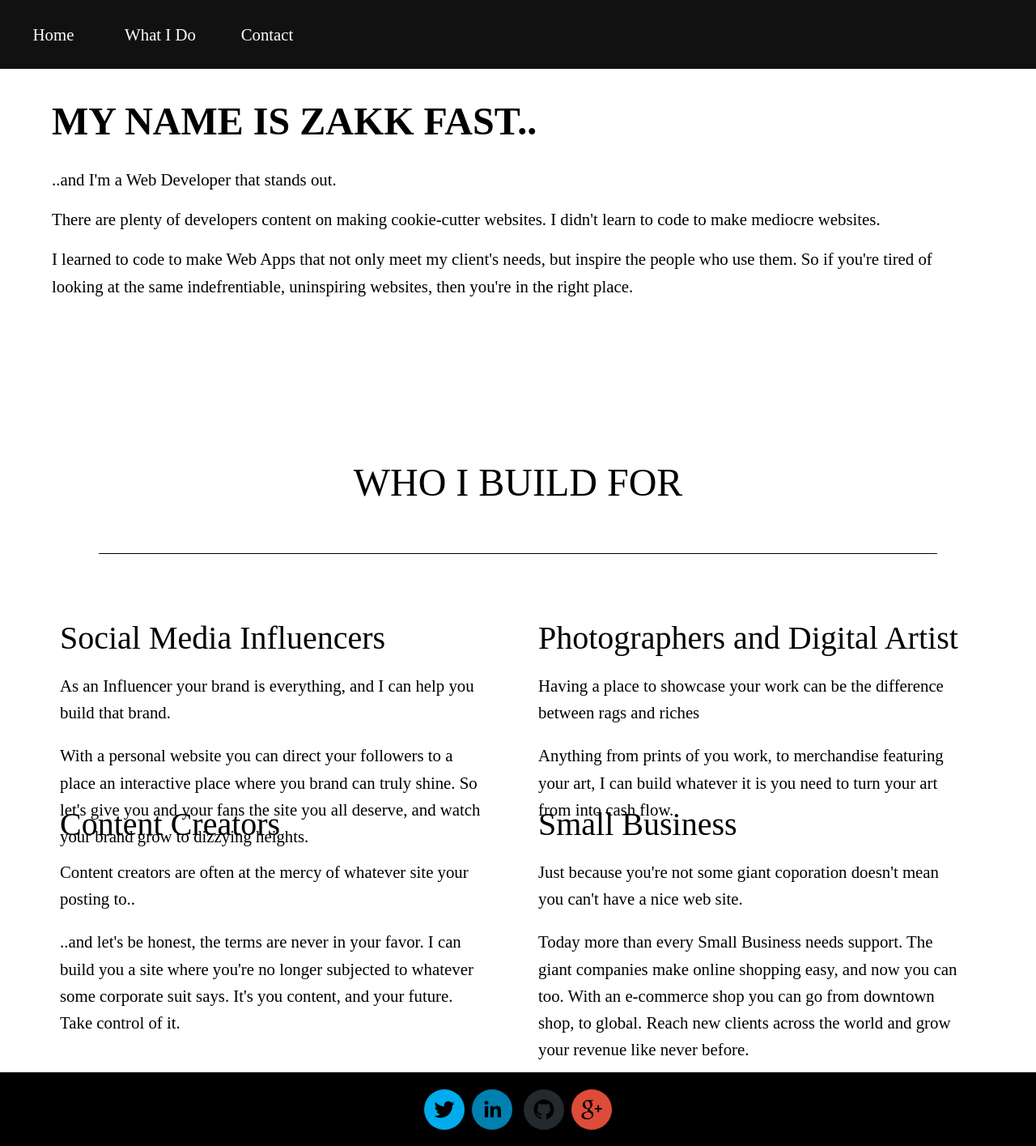
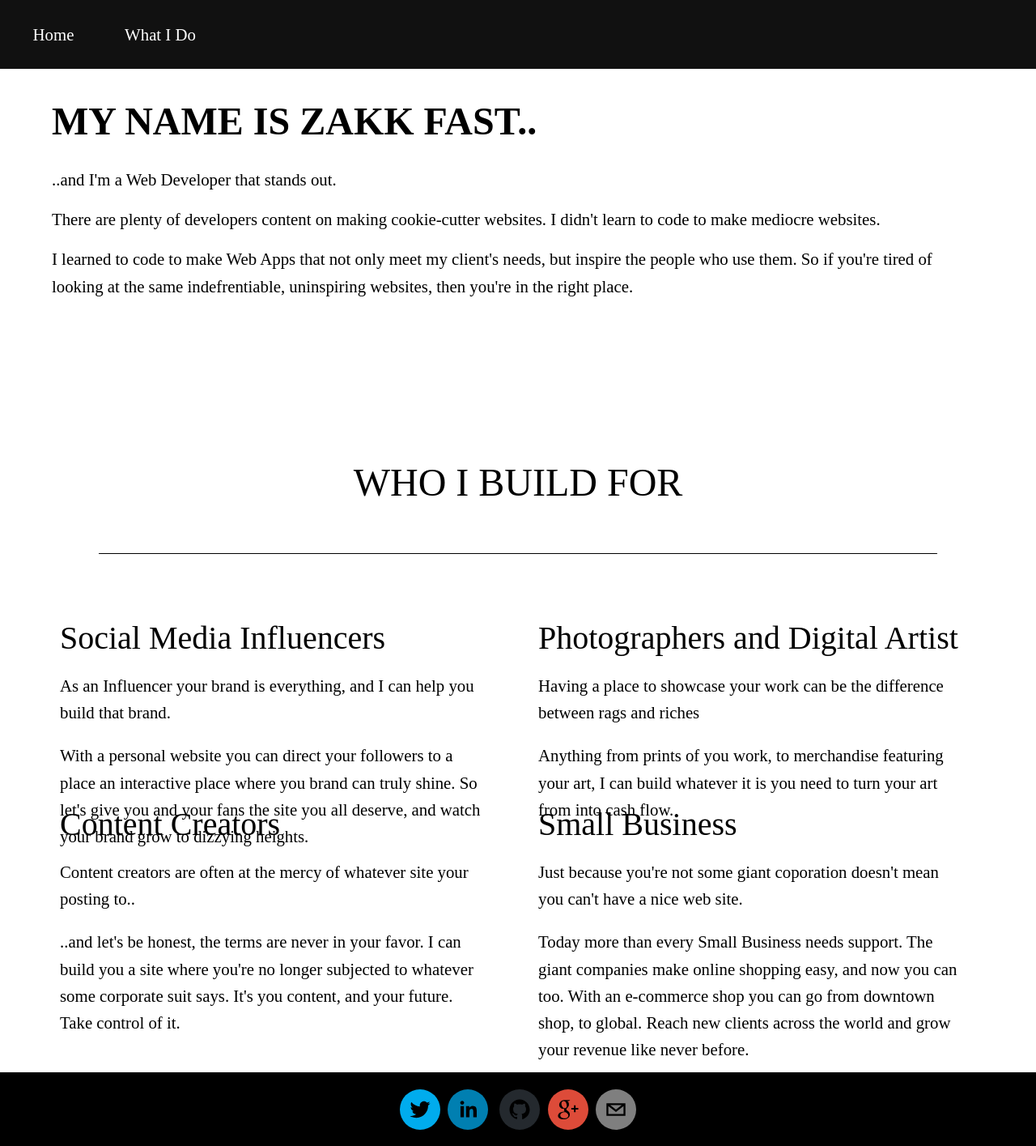
Before and after one commit to ZakkFast/react-portfoliov2, a React (Create React App) app: page / in a window 1280 px wide. Shown: the whole page at 81% size. Built offline with nearby package versions, Linux system fonts and the light colour scheme.

Commit message:
fixed compilation wanrings for deployment

```diff
--- a/src/App.js
+++ b/src/App.js
@@ -1,5 +1,5 @@
-import React, { Fragment } from 'react';
-import { BrowserRouter, Router, Route, Switch } from 'react-router-dom';
+import React from 'react';
+import { BrowserRouter, Route, Switch } from 'react-router-dom';
 
 // Components
 import Navbar from './components/layout/Navbar'
@@ -7,7 +7,6 @@ import Footer from './components/layout/Footer';
 import LandingPage from './components/landingpage/LandingPage'
 // import Hero from './components/layout/Hero'
 // import Clients from './components/layout/Clients';
-import Contact from './components/contact/Contact';
 import Projects from './components/projects/Projects'
 
 import './App.css'
@@ -18,7 +17,6 @@ const App = () => {
       <Navbar />
       <Switch>
         <Route component={LandingPage} path='/' exact />
-        <Route component={Contact} path='/contact' exact />
         <Route component={Projects} path='/project' exact />
       </Switch>
       <Footer />
--- a/src/components/contact/Contact.js
+++ /dev/null
@@ -1,11 +0,0 @@
-import React from 'react'
-
-function Contact () {
-    return (
-        <div>
-            Hello
-        </div>
-    )
-}
-
-export default Contact;
--- a/src/components/layout/Footer.js
+++ b/src/components/layout/Footer.js
@@ -17,6 +17,9 @@ function Footer() {
           <div className="p-03">
           <SocialIcon target="_blank" url="https://drive.google.com/file/d/1omG7wWL8QHU8tFZekWPmao2lz_2fHIr5/view?usp=sharing" />
           </div>
+          <div className="p-03">
+          <SocialIcon target="_blank" url="mailto:webdev@zakkfast.com" />
+          </div>
       </div>
     </footer>
   );
--- a/src/components/layout/Navbar.js
+++ b/src/components/layout/Navbar.js
@@ -11,9 +11,6 @@ function Navbar() {
              <li>
                  <Link to="/project">What I Do</Link>
              </li>
-             <li>
-                 <Link to="/contact">Contact</Link>
-             </li>
          </ul>
         <Link to="/" id="openup">Zakk Fast</Link>
     </nav>
--- a/src/components/projects/Project.js
+++ b/src/components/projects/Project.js
@@ -13,6 +13,7 @@ const data = [
     url: 'https://zakkfast.github.io/myTunes/',
     img: myTunesImg,
     repo: 'https://github.com/ZakkFast/myTunes',
+    alt: "",
     id: 1,
   },
   {
@@ -21,6 +22,7 @@ const data = [
     url: 'https://zakkfast.github.io/dnd-5e-resource/',
     img: dndImg,
     repo: 'https://github.com/ZakkFast/dnd-5e-resource',
+    alt: "",
     id: 2,
   },
   {
@@ -29,6 +31,7 @@ const data = [
     url: 'https://github.com/ZakkFast/iWeather',
     img: iWeatherImg,
     repo: 'https://github.com/ZakkFast/iWeather',
+    alt: "",
     id: 3,
   },
   {
@@ -37,6 +40,7 @@ const data = [
     url: 'https://sjrohrxd.github.io/SNEWZ/',
     img: SnewzImg,
     repo: 'https://github.com/SJROHRXD/SNEWZ',
+    alt: "",
     id: 4,
   },
 ];
@@ -53,6 +57,7 @@ export default function Project() {
               url={project.url}
               img={project.img}
               repo={project.repo}
+              alt={project.alt}
               key={project.id}
             />
           ))}
--- a/src/components/projects/ProjectCard.js
+++ b/src/components/projects/ProjectCard.js
@@ -6,7 +6,7 @@ export default function ProjectCard(props) {
       <Fragment>
       <div className="hover">
         <figure>
-          <a target="_blank" href={props.url}><img src={props.img} /></a>
+          <a target="_blank" rel="noreferrer" href={props.url}><img src={props.img}  alt={props.alt}/></a>
         </figure>
       </div>
       <div>
--- a/src/components/projects/ProjectHead.js
+++ b/src/components/projects/ProjectHead.js
@@ -1,4 +1,4 @@
-import React, { Fragment } from 'react'
+import React from 'react'
 
 function ProjectHead () {
     return (
```
